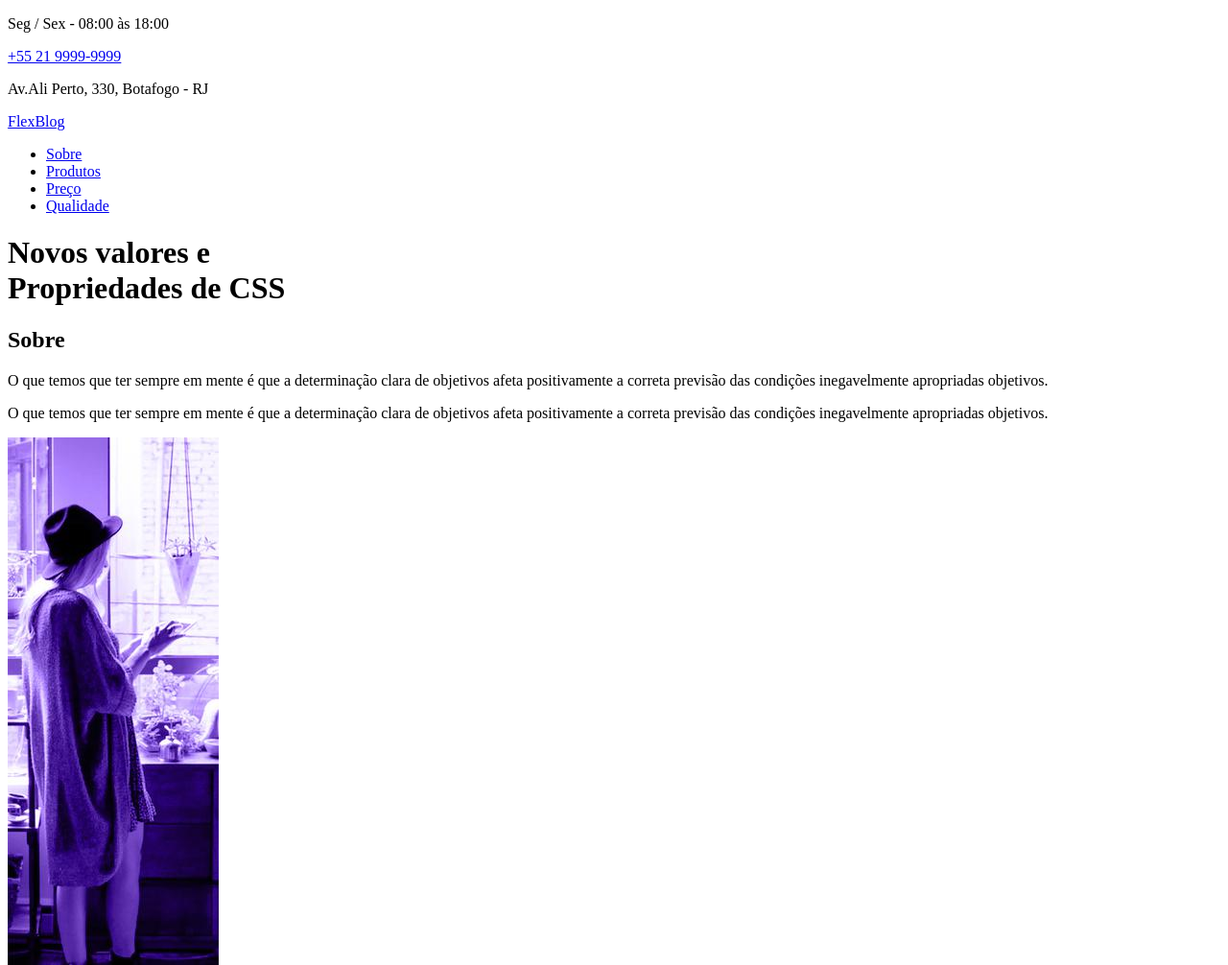
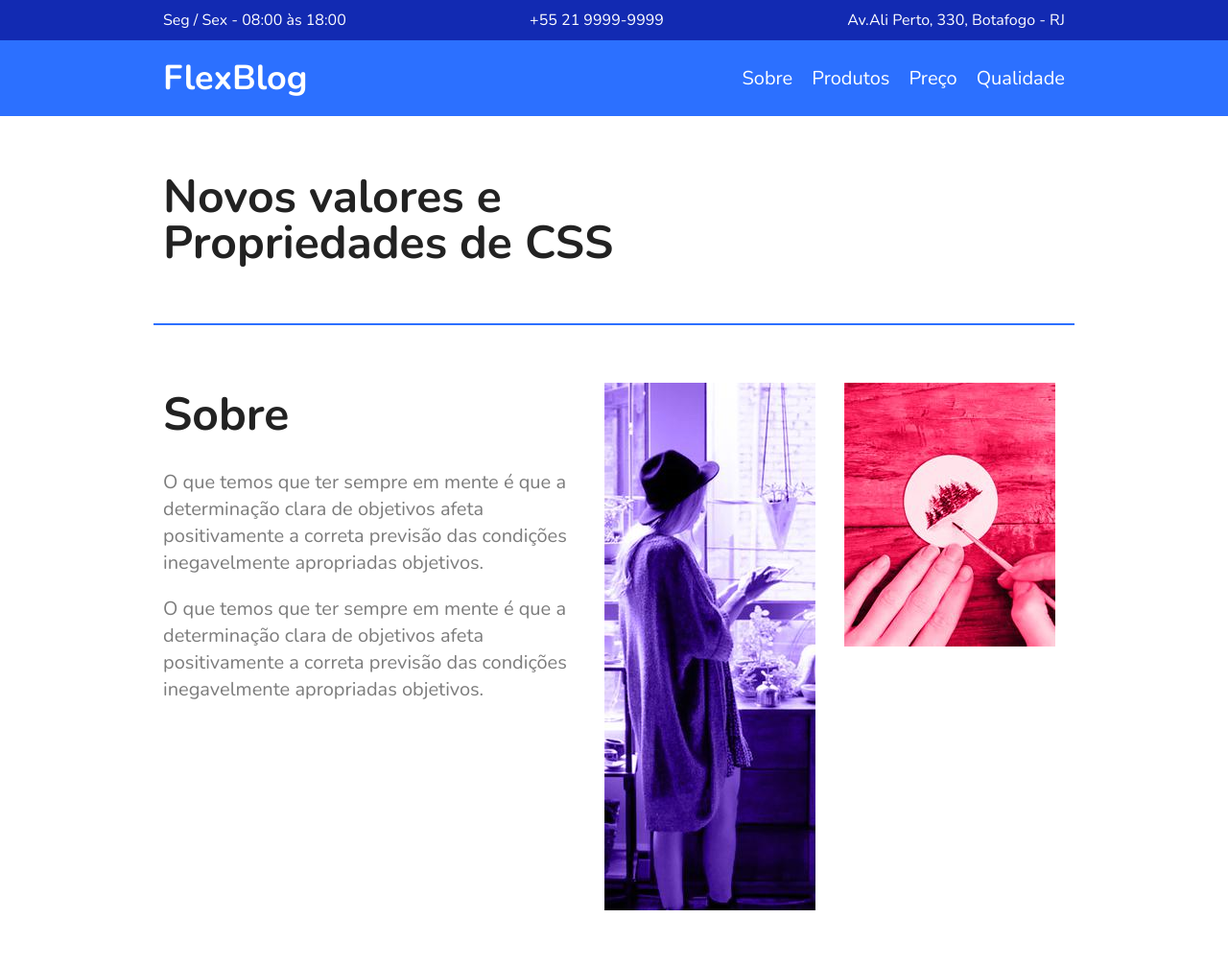
Before and after one commit to WagnerTerry/FlexBlog, a plain HTML site: page index.html in a window 1280 px wide. Shown: the top 1006 px of the page at 96% size. Drawn offline with nearby package versions, Linux system fonts and the light colour scheme.

Commit message:
Alinhando Itens

```diff
--- a/css/style.css
+++ b/css/style.css
@@ -0,0 +1,184 @@
+body,
+h1,
+h2,
+p,
+ul,
+li,
+a {
+  margin: 0px;
+  padding: 0px;
+}
+
+body {
+  font-family: "Nunito", Arial, Helvetica, sans-serif;
+  color: #222222;
+}
+
+ul {
+  list-style: none;
+}
+
+a {
+  text-decoration: none;
+}
+
+img {
+  display: block;
+  max-width: 100%;
+}
+
+* {
+  box-sizing: border-box;
+}
+
+/*Superinfo*/
+
+.superinfo-bg {
+  background: #122ab2;
+  color: white;
+}
+
+.superinfo {
+  max-width: 960px;
+  margin: 0 auto;
+  display: flex;
+  justify-content: space-between;
+  flex-wrap: wrap;
+  padding-top: 10px;
+}
+
+.superinfo p,
+.superinfo a {
+  margin: 0 10px 10px 10px;
+}
+
+.superinfo a {
+  color: white;
+}
+
+/*Menu*/
+
+.menu-bg {
+  background: #2c70ff;
+}
+
+.menu {
+  max-width: 960px;
+  margin: 0 auto;
+  padding: 15px 0;
+  display: flex;
+  flex-wrap: wrap;
+  justify-content: space-between;
+  align-items: center;
+}
+
+.menu a {
+  color: white;
+}
+
+.menu-logo a {
+  font-size: 2.25em;
+  font-weight: bold;
+  margin: 0 10px;
+}
+
+.menu-nav ul {
+  display: flex;
+  flex-wrap: wrap;
+}
+
+.menu-nav a {
+  font-size: 1.25em;
+  display: block;
+  padding: 10px;
+}
+
+.menu-nav a:hover {
+  color: #122ab2;
+}
+
+/*Introdução*/
+
+.introducao {
+  font-size: 3em;
+  line-height: 1;
+  max-width: 960px;
+  margin: 0 auto;
+  padding: 60px 10px;
+}
+
+/*Sobre*/
+
+.sobre {
+  border-top: 2px solid #2c70ff;
+  border-bottom: 2px solid #2c70ff;
+  max-width: 960px;
+  margin: 0 auto;
+  padding: 60px 0;
+  display: flex;
+  flex-wrap: wrap;
+}
+
+.sobre-info {
+  flex: 2 1 300px;
+  margin: 0 10px;
+}
+
+.sobre-info h1 {
+  font-size: 3em;
+  margin-bottom: 0.5em;
+}
+
+.sobre-info p {
+  font-size: 1.25em;
+  line-height: 1.4;
+  margin-bottom: 1em;
+  color: #7c7c7c;
+}
+
+.sobre-img {
+  flex: 1 1 160px;
+  margin: 0 10px;
+}
+
+/*Produtos*/
+
+.produtos {
+  max-width: 960px;
+  margin: 60px auto;
+}
+
+.produtos h1 {
+  font-size: 3em;
+  margin: 0 10px 60px 10px;
+}
+
+.produtos-container {
+  display: flex;
+  flex-wrap: wrap;
+  align-items: flex-end;
+}
+
+.produtos-item {
+  flex: 1 1 175px;
+  margin: 10px;
+}
+
+.produtos-item h2 {
+  font-size: 3em;
+  color: #a4a4a4;
+  background: #f7f7f7;
+  padding: 60px 20px;
+}
+
+.purple {
+  border-top: 8px solid #ae81ff;
+}
+
+.pink {
+  border-top: 8px solid #f9265e;
+}
+
+.blue {
+  border-top: 8px solid #66d9eb;
+}
--- a/index.html
+++ b/index.html
@@ -19,12 +19,14 @@
         <p>Seg / Sex - 08:00 às 18:00</p>
         <a href="tel:+5521999999999">+55 21 9999-9999</a>
         <p>Av.Ali Perto, 330, Botafogo - RJ</p>
+      </div>
+    </div>
     <header class="menu-bg">
       <div class="menu">
         <div class="menu-logo">
           <a href="#">FlexBlog</a>
         </div>
-            <nav>
+        <nav class="menu-nav">
           <ul>
             <li><a href="#sobre">Sobre</a></li>
             <li><a href="#produtos">Produtos</a></li>
@@ -64,15 +66,15 @@
       <div class="produtos-container">
         <div class="produtos-item purple">
           <h2>Purple</h2>
-                    <img src="img/produtos1.jpg" alt="Produtos 1">
+          <img src="img/produtos1.jpg" alt="Produtos 1" />
         </div>
         <div class="produtos-item pink">
           <h2>Pink</h2>
-                    <img src="img/produtos2.jpg" alt="Produtos 2">
+          <img src="img/produtos2.jpg" alt="Produtos 2" />
         </div>
         <div class="produtos-item blue">
           <h2>Blue</h2>
-                    <img src="img/produtos3.jpg" alt="Produtos 3">
+          <img src="img/produtos3.jpg" alt="Produtos 3" />
         </div>
       </div>
     </section>
@@ -121,37 +123,52 @@
     <section class="qualidade" id="qualidade">
       <div class="qualidade-item">
         <h2>Inteligente</h2>
-                <p>O que temos que ter sempre em mente é que a determinação clara de objetivos afeta positivamente a correta previsão das condições</p>
-            </div>
-
-            <div class="qualidade-item">
-                <h2>Inteligente</h2>
-                <p></p>
+        <p>
+          O que temos que ter sempre em mente é que a determinação clara de
+          objetivos afeta positivamente a correta previsão das condições
+        </p>
       </div>
 
       <div class="qualidade-item">
         <h2>Compacto</h2>
-                <p>O que temos que ter sempre em mente é que a determinação clara de objetivos afeta positivamente a correta previsão das condições inegavelmente apropriadas.</p>
+        <p>
+          O que temos que ter sempre em mente é que a determinação clara de
+          objetivos afeta positivamente a correta previsão das condições
+          inegavelmente apropriadas.
+        </p>
       </div>
 
       <div class="qualidade-item">
         <h2>Econômico</h2>
-                <p>O que temos que ter sempre em mente é que a determinação clara de objetivos afeta positivamente a correta previsão das condições.</p>
+        <p>
+          O que temos que ter sempre em mente é que a determinação clara de
+          objetivos afeta positivamente a correta previsão das condições.
+        </p>
       </div>
 
       <div class="qualidade-item">
         <h2>Transparente</h2>
-                <p>O que temos que ter sempre em mente é que a determinação clara de objetivos afeta positivamente a correta previsão das condições.</p>
+        <p>
+          O que temos que ter sempre em mente é que a determinação clara de
+          objetivos afeta positivamente a correta previsão das condições.
+        </p>
       </div>
 
       <div class="qualidade-item">
         <h2>Opaco</h2>
-                <p>O que temos que ter sempre em mente é que a determinação clara de objetivos afeta positivamente a correta previsão das condições inegavelmente apropriadas.</p>
+        <p>
+          O que temos que ter sempre em mente é que a determinação clara de
+          objetivos afeta positivamente a correta previsão das condições
+          inegavelmente apropriadas.
+        </p>
       </div>
 
       <div class="qualidade-item">
         <h2>Sustentável</h2>
-                <p>O que temos que ter sempre em mente é que a determinação clara de objetivos afeta positivamente a correta previsão das condições.</p>
+        <p>
+          O que temos que ter sempre em mente é que a determinação clara de
+          objetivos afeta positivamente a correta previsão das condições.
+        </p>
       </div>
     </section>
 
@@ -161,7 +178,7 @@
         <p>assine e fique dentro das novidades</p>
       </div>
       <form class="newsletter-form">
-                <input type="text" placeholder="Seu e-mail">
+        <input type="text" placeholder="Seu e-mail" />
         <button type="submit">Assinar</button>
       </form>
     </section>
@@ -169,7 +186,5 @@
     <footer class="footer">
       <p>FlexBlog © Todos os direitos reservados.</p>
     </footer>
-
-    </div>
   </body>
 </html>
```
Lines whose indentation alone changed are shown as unchanged.
